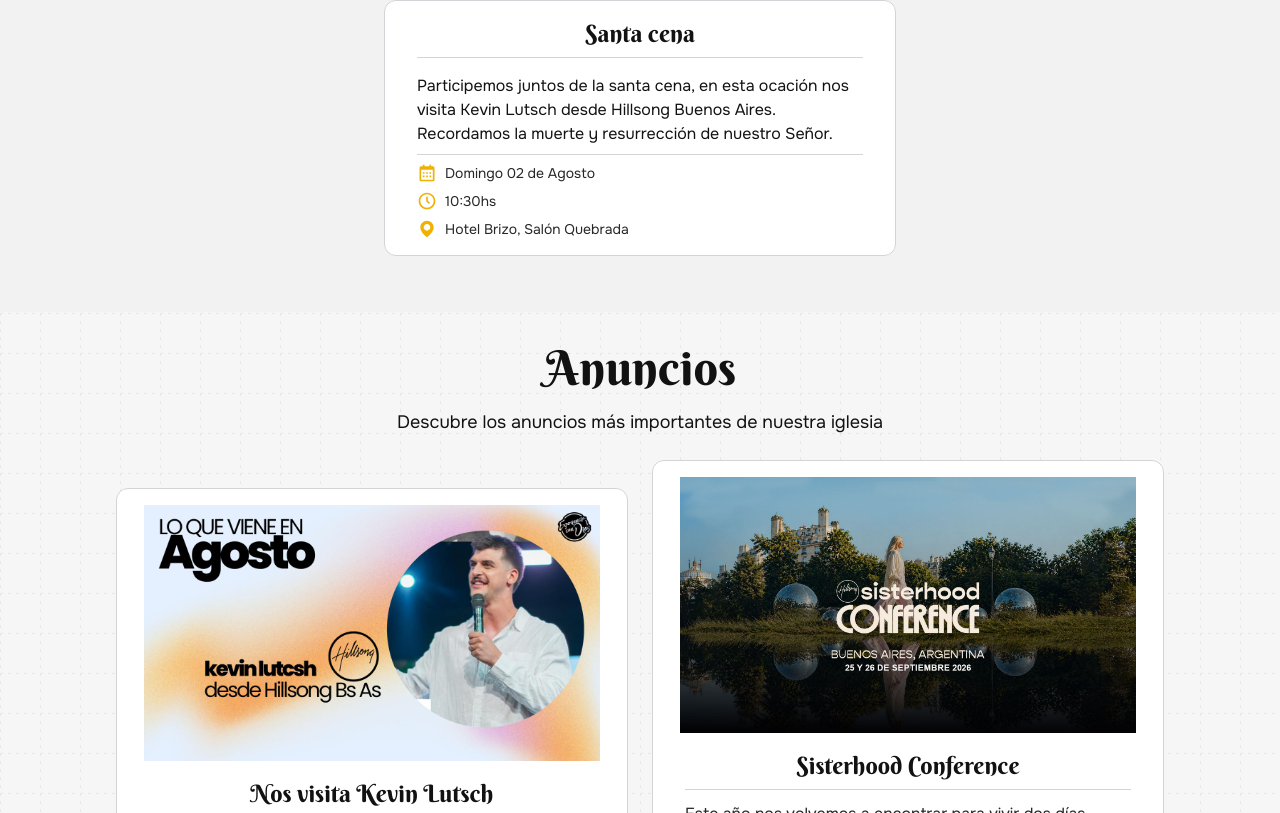
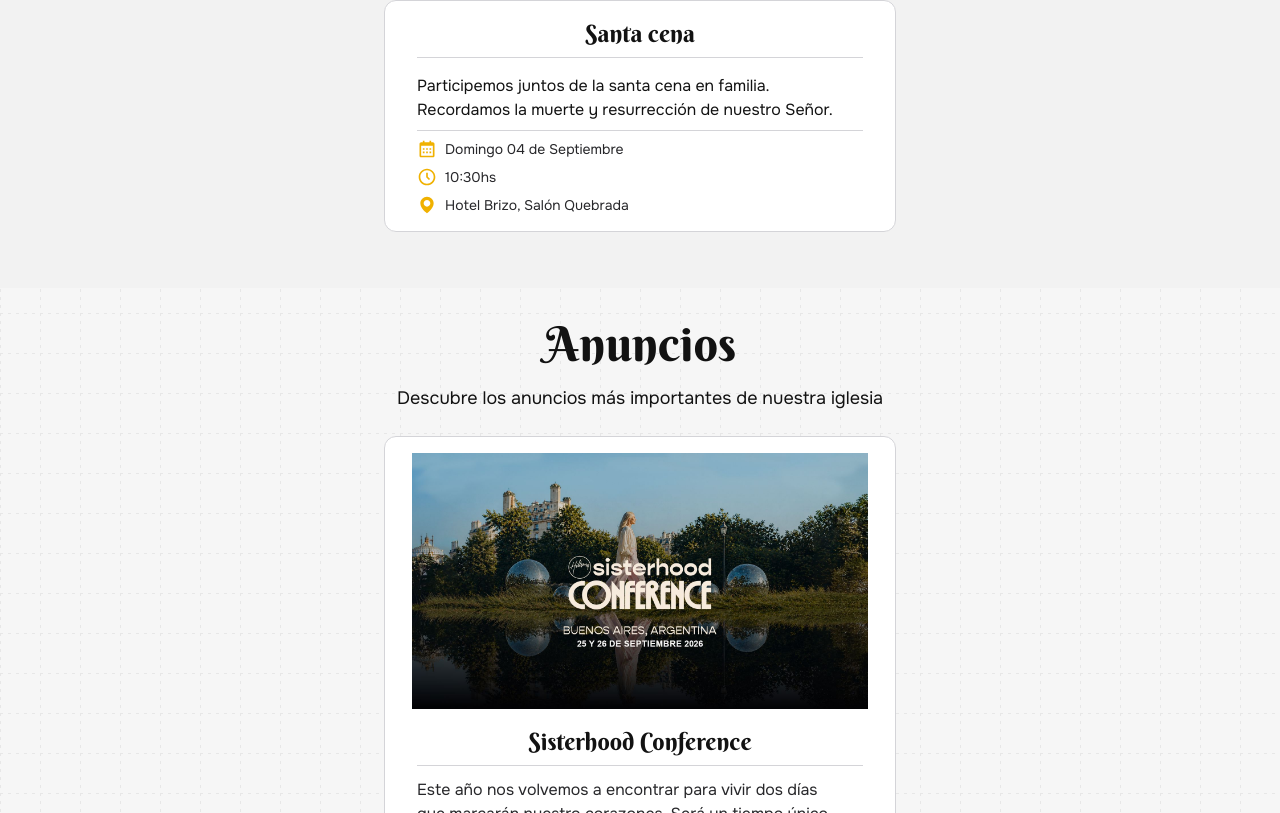
Before and after one commit to CristianLeyton/experiencia-page, a React (Vite) app: page / in a window 1280 px wide. Shown: the part 3487-4300 px from the top of the page. Built offline with nearby package versions, Linux system fonts and the light colour scheme.

Commit message:
quito a kevin lutsch

```diff
--- a/src/components/sections/Events.tsx
+++ b/src/components/sections/Events.tsx
@@ -70,9 +70,9 @@
         <section className="flex items-center flex-wrap justify-center gap-6 py-6">
           <EventCard
             title="Santa cena"
-            text="Participemos juntos de la santa cena, en esta ocación nos visita Kevin Lutsch desde Hillsong Buenos Aires. Recordamos la muerte y resurrección de nuestro Señor."
+            text="Participemos juntos de la santa cena en familia. Recordamos la muerte y resurrección de nuestro Señor."
             location="Hotel Brizo, Salón Quebrada"
-            date="Domingo 02 de Agosto"
+            date="Domingo 04 de Septiembre"
             hour="10:30hs"
           />
 
--- a/src/components/sections/Highlights.tsx
+++ b/src/components/sections/Highlights.tsx
@@ -101,7 +101,7 @@
         </div>
 
         <section className="flex items-center flex-wrap justify-center gap-6 py-6">
-          <HighlightCard
+{/*           <HighlightCard
             title="Nos visita Kevin Lutsch"
             text="Kevin Lutsch nos visita desde Hillsong Buenos Aires, ademas de celebrar la santa cena, Kevin compartirá un mensaje especial para la familia, no te lo pierdas!"
             imageSrc={visita}
@@ -110,7 +110,7 @@
             hour="10:30hs - 12:00hs"
             location="Hotel Brizo, Salón Quebrada"
             link=""
-          />
+          /> */}
           <HighlightCard
             title="Sisterhood Conference"
             text="Este año nos volvemos a encontrar para vivir dos días que marcarán nuestro corazones.
```
